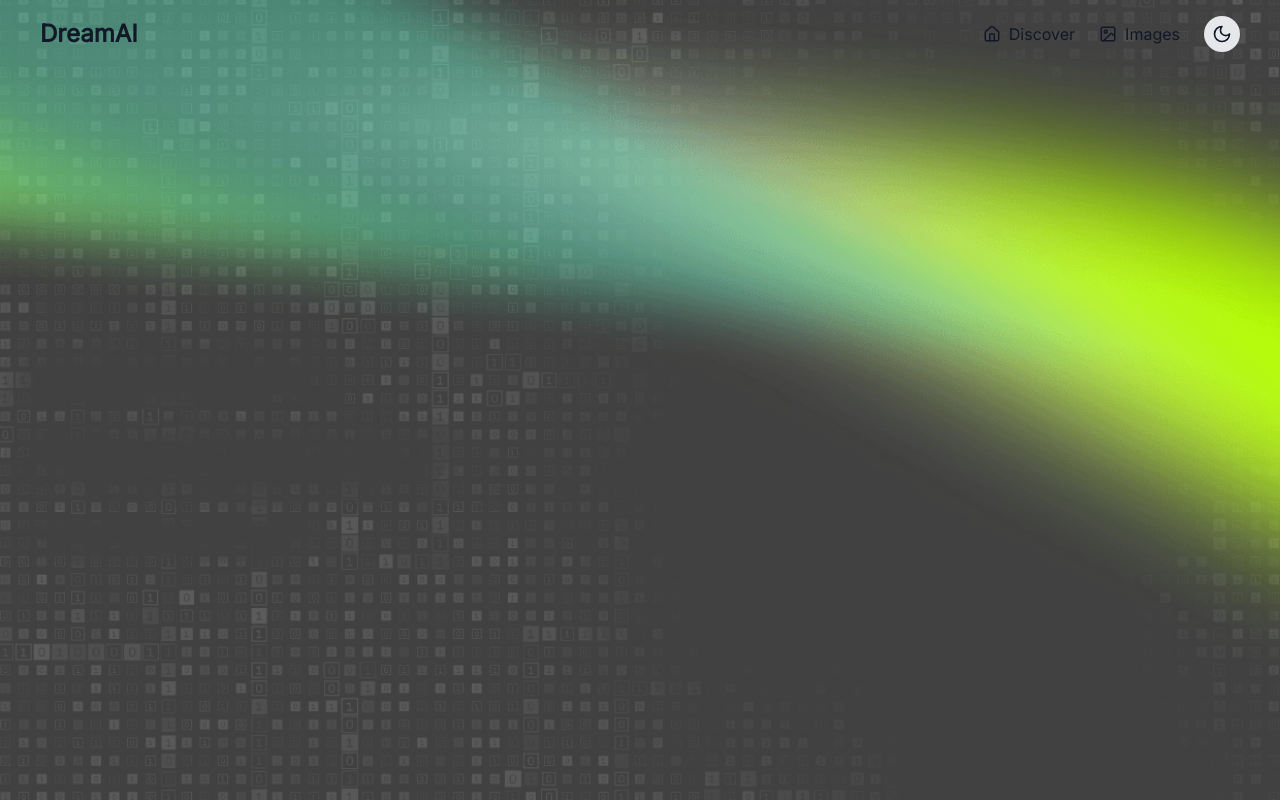
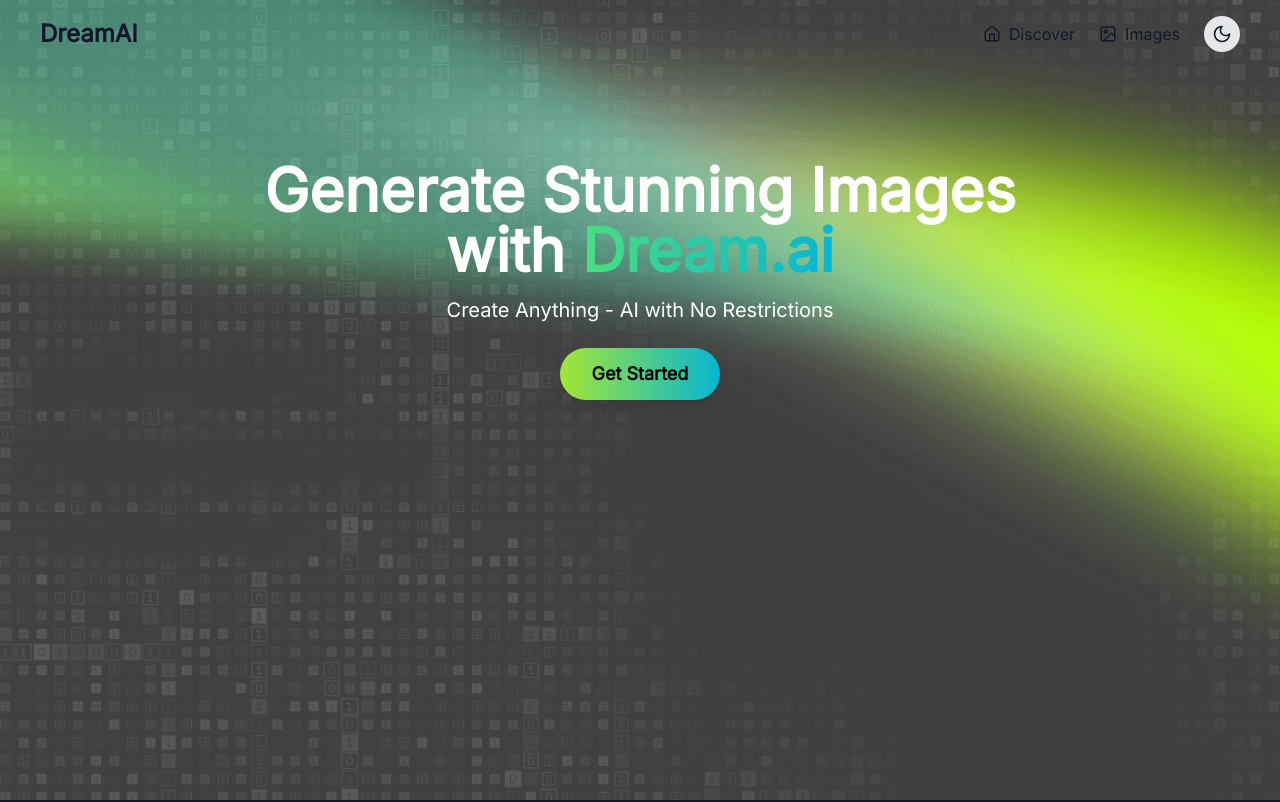
Before and after one commit to mdsajalali/dream-ai-client, a Next.js app: page / in a window 1280 px wide. Shown: the top 802 px of the page. Built offline with nearby package versions, Linux system fonts and the light colour scheme.

Commit message:
fix: hero text align

```diff
--- a/src/components/core/Hero.tsx
+++ b/src/components/core/Hero.tsx
@@ -3,16 +3,18 @@
 
 const Hero = () => {
   return (
-    <section className="flex flex-col items-center justify-center text-center py-20 px-4 md:px-8 lg:px-16">
-      <h1 className="text-4xl md:text-5xl font-bold leading-tight">
-        Generate Image <br className="hidden md:block" /> with{" "}
-        <span className="text-blue-500">Dream.ai</span>
+    <section className="flex absolute top-[10%] right-0 left-0 flex-col items-center justify-center text-center py-20 px-4 md:px-8 lg:px-16">
+      <h1 className="text-4xl md:text-5xl lg:text-6xl font-extrabold leading-tight max-w-3xl  text-white">
+        Generate Stunning Images <br className="hidden md:inline" /> with{" "}
+        <span className="bg-clip-text text-transparent bg-gradient-to-r from-green-400 to-cyan-500">
+          Dream.ai
+        </span>
       </h1>
-      <p className="mt-4 text-lg md:text-xl text-gray-600">
-        Create Anything - AI With No Restriction
+      <p className="mt-4 text-lg md:text-xl text-white max-w-2xl">
+        Create Anything - AI with No Restrictions
       </p>
       <Link href="/discover">
-        <button className="mt-6 px-6 py-3 bg-blue-500 text-white text-lg font-semibold rounded-lg shadow-md hover:bg-blue-600 transition">
+        <button className="mt-6 px-8 py-3 text-lg font-semibold text-black bg-gradient-to-r from-lime-400 to-cyan-500 rounded-full shadow-lg hover:scale-105 transition-transform duration-300">
           Get Started
         </button>
       </Link>
--- a/src/components/shared/Navbar.tsx
+++ b/src/components/shared/Navbar.tsx
@@ -33,7 +33,7 @@
   }, []);
 
   return (
-    <div className="bg-[url('/images/banner-bg.png')] bg-cover bg-center min-h-screen w-full">
+    <div className="bg-[url('/images/banner-bg.png')] bg-cover bg-center min-h-screen w-full relative">
       <header className="bg-[url('/images/banner-gradient-shape.svg')] z-[999] bg-cover bg-center min-h-screen w-full">
         <div className="max-w-[1200px] mx-auto px-4 lg:px-0 flex items-center justify-between py-4">
           {/* Logo */}
```
